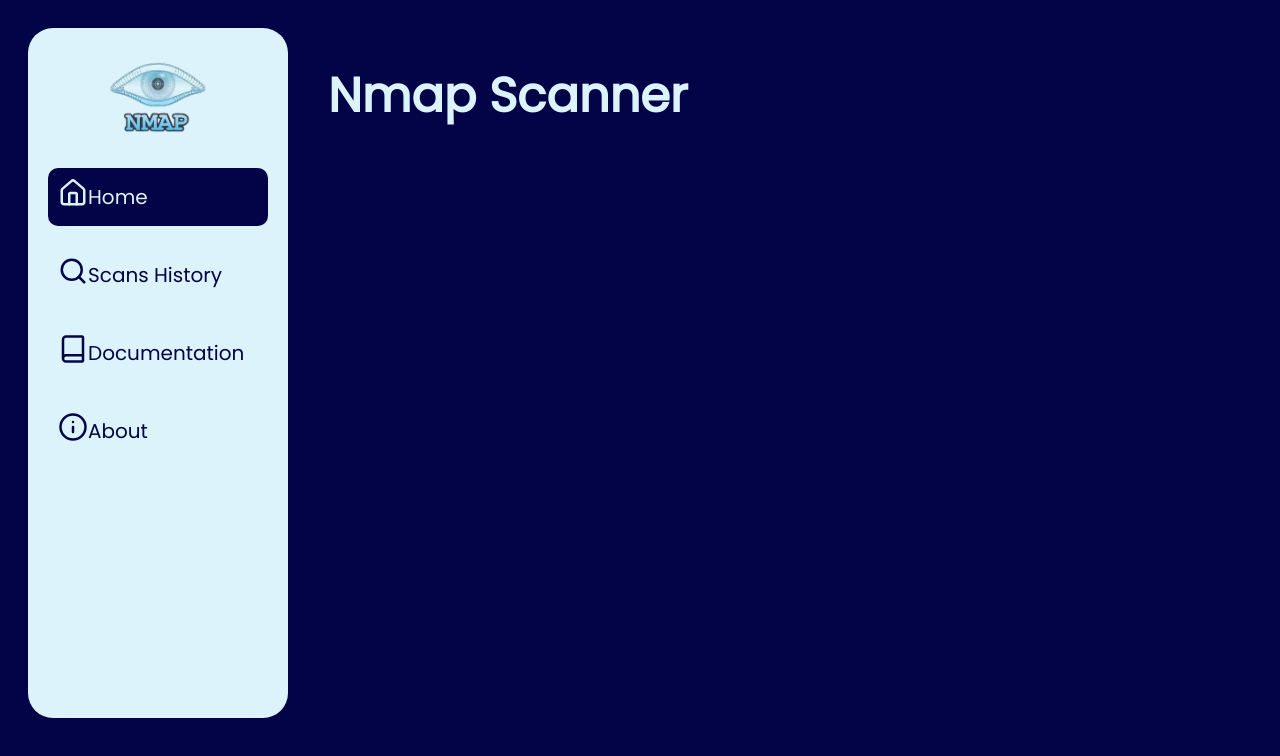
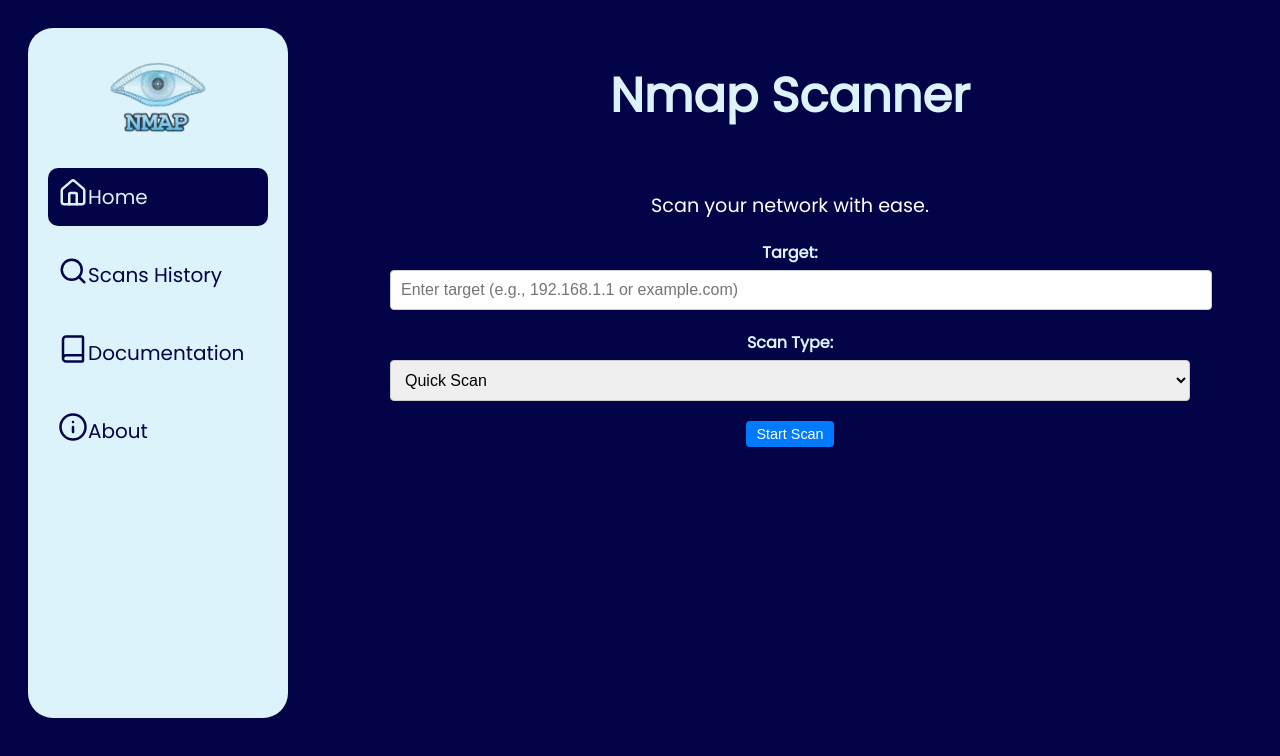
Before and after one commit to takoua174/Nmap_application, a React (Create React App) app in the folder frontend/: page / in a window 1280 px wide. Shown: the top 756 px of the page. Built offline with nearby package versions, Linux system fonts and the light colour scheme.

Commit message:
front finished

```diff
--- a/frontend/package.json
+++ b/frontend/package.json
@@ -7,6 +7,7 @@
     "@testing-library/jest-dom": "^6.6.3",
     "@testing-library/react": "^16.2.0",
     "@testing-library/user-event": "^13.5.0",
+    "axios": "^1.7.9",
     "lucide-react": "^0.475.0",
     "react": "^19.0.0",
     "react-dom": "^19.0.0",
--- /dev/null
+++ b/frontend/src/Pages/Home.css
@@ -0,0 +1,72 @@
+.home-container {
+  max-width: 800px;
+  margin: 0 auto;
+  padding: 20px;
+  text-align: center;
+}
+
+.subtitle {
+  font-size: 1.2rem;
+  color: white;
+  margin-bottom: 20px;
+}
+
+.input-section {
+  margin-bottom: 20px;
+}
+
+.input-section label {
+  display: block;
+  margin-bottom: 5px;
+  font-weight: bold;
+}
+
+.input-section input,
+.input-section select {
+  width: 100%;
+  padding: 10px;
+  font-size: 1rem;
+  border: 1px solid #ccc;
+  border-radius: 4px;
+}
+
+button {
+  padding: 10px 20px;
+  font-size: 1rem;
+  background: #007bff;
+  color: #fff;
+  border: none;
+  border-radius: 4px;
+  cursor: pointer;
+}
+
+button:disabled {
+  background: #ccc;
+  cursor: not-allowed;
+}
+
+.error {
+  color: red;
+  margin-bottom: 20px;
+}
+
+.results-section {
+  margin-top: 40px;
+}
+
+table {
+  width: 100%;
+  border-collapse: collapse;
+  margin-top: 20px;
+}
+
+table th,
+table td {
+  padding: 10px;
+  border: 1px solid #ddd;
+  text-align: left;
+}
+
+table th {
+  background: #f4f4f4;
+}
--- a/frontend/src/Pages/Home.js
+++ b/frontend/src/Pages/Home.js
@@ -1,8 +1,106 @@
-// src/pages/Home.js
-import React from "react";
+import React, { useState } from "react";
+import axios from "axios";
+import "./Home.css";
 
 const Home = () => {
-  return <div className="content"></div>;
+  const [target, setTarget] = useState("");
+  const [scanType, setScanType] = useState("quick");
+  const [results, setResults] = useState(null);
+  const [isLoading, setIsLoading] = useState(false);
+  const [error, setError] = useState("");
+
+  const handleScan = async () => {
+    if (!target) {
+      setError("Please enter a target.");
+      return;
+    }
+
+    setIsLoading(true);
+    setError("");
+
+    try {
+      const response = await axios.post("http://127.0.0.1:8000/scan", {
+        target,
+        scanType,
+      });
+      setResults(response.data);
+    } catch (err) {
+      setError("An error occurred while scanning. Please try again.");
+    } finally {
+      setIsLoading(false);
+    }
+  };
+
+  return (
+    <div className="home-container">
+      <p className="subtitle">Scan your network with ease.</p>
+
+      {/* Target Input */}
+      <div className="input-section">
+        <label htmlFor="target">Target:</label>
+        <input
+          type="text"
+          id="target"
+          placeholder="Enter target (e.g., 192.168.1.1 or example.com)"
+          value={target}
+          onChange={(e) => setTarget(e.target.value)}
+        />
+      </div>
+
+      {/* Scan Type Selection */}
+      <div className="input-section">
+        <label htmlFor="scanType">Scan Type:</label>
+        <select
+          id="scanType"
+          value={scanType}
+          onChange={(e) => setScanType(e.target.value)}
+        >
+          <option value="quick">Quick Scan</option>
+          <option value="full">Full Scan</option>
+          <option value="os">OS Detection</option>
+          <option value="service">Service Version Detection</option>
+          <option value="custom">Custom Scan</option>
+        </select>
+      </div>
+
+      {/* Error Message */}
+      {error && <p className="error">{error}</p>}
+
+      {/* Start Scan Button */}
+      <button onClick={handleScan} disabled={isLoading}>
+        {isLoading ? "Scanning..." : "Start Scan"}
+      </button>
+
+      {/* Scan Results */}
+      {results && (
+        <div className="results-section">
+          <h2>Scan Results</h2>
+          <table>
+            <thead>
+              <tr>
+                <th>IP Address</th>
+                <th>Port</th>
+                <th>State</th>
+                <th>Service</th>
+                <th>Version</th>
+              </tr>
+            </thead>
+            <tbody>
+              {results.map((result, index) => (
+                <tr key={index}>
+                  <td>{result.ip}</td>
+                  <td>{result.port}</td>
+                  <td>{result.state}</td>
+                  <td>{result.service}</td>
+                  <td>{result.version}</td>
+                </tr>
+              ))}
+            </tbody>
+          </table>
+        </div>
+      )}
+    </div>
+  );
 };
 
 export default Home;
--- /dev/null
+++ b/frontend/src/Pages/ScansHistory.css
@@ -0,0 +1,37 @@
+.scan-history-container {
+  max-width: 1200px;
+  margin: 0 auto;
+  padding: 20px;
+}
+
+h1 {
+  text-align: center;
+  margin-bottom: 20px;
+}
+
+table {
+  width: 100%;
+  border-collapse: collapse;
+  margin-top: 20px;
+}
+
+table th,
+table td {
+  padding: 10px;
+  border: 1px solid #ddd;
+  text-align: left;
+}
+
+button {
+  padding: 5px 10px;
+  font-size: 0.9rem;
+  background: #007bff;
+  color: #fff;
+  border: none;
+  border-radius: 4px;
+  cursor: pointer;
+}
+
+button:hover {
+  background: #0056b3;
+}
--- a/frontend/src/Pages/ScansHistory.js
+++ b/frontend/src/Pages/ScansHistory.js
@@ -1,11 +1,71 @@
-import react from "react";
-const ScansHistory = () => {
+import React, { useEffect, useState } from "react";
+import axios from "axios";
+import "./ScansHistory.css";
+
+const ScanHistory = () => {
+  const [scans, setScans] = useState([]);
+  const [loading, setLoading] = useState(true);
+
+  useEffect(() => {
+    const fetchScans = async () => {
+      try {
+        const response = await axios.get("http://127.0.0.1:8000/scans");
+        setScans(response.data);
+      } catch (err) {
+        console.error("Failed to fetch scans:", err);
+      } finally {
+        setLoading(false);
+      }
+    };
+
+    fetchScans();
+  }, []);
+
+  const handleReRunScan = async (scanId) => {
+    try {
+      const response = await axios.post(`/api/scans/${scanId}/rerun`);
+      alert("Scan re-run successfully!");
+      console.log("Re-run results:", response.data);
+    } catch (err) {
+      console.error("Failed to re-run scan:", err);
+    }
+  };
+
   return (
-    <div>
-      <h1>Scans History</h1>
-      <p>Coming soon...</p>
+    <div className="scan-history-container">
+      <h1>Scan History</h1>
+      {loading ? (
+        <p>Loading scan history...</p>
+      ) : scans.length === 0 ? (
+        <p>No scans found.</p>
+      ) : (
+        <table>
+          <thead>
+            <tr>
+              <th>Target</th>
+              <th>Scan Type</th>
+              <th>Date</th>
+              <th>Actions</th>
+            </tr>
+          </thead>
+          <tbody>
+            {scans.map((scan) => (
+              <tr key={scan.id}>
+                <td>{scan.target}</td>
+                <td>{scan.scanType}</td>
+                <td>{new Date(scan.timestamp).toLocaleString()}</td>
+                <td>
+                  <button onClick={() => handleReRunScan(scan.id)}>
+                    Re-run
+                  </button>
+                </td>
+              </tr>
+            ))}
+          </tbody>
+        </table>
+      )}
     </div>
   );
 };
 
-export default ScansHistory;
+export default ScanHistory;
```
Also changed, not shown: 2 other files (tests, documents, lock files or other folders).
